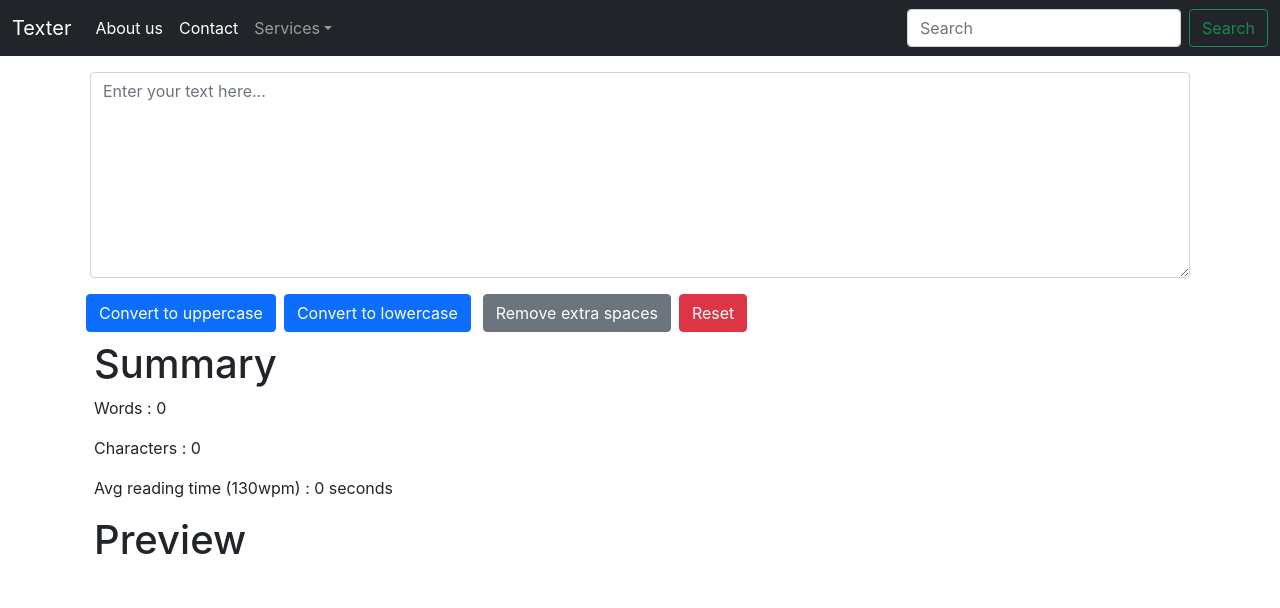
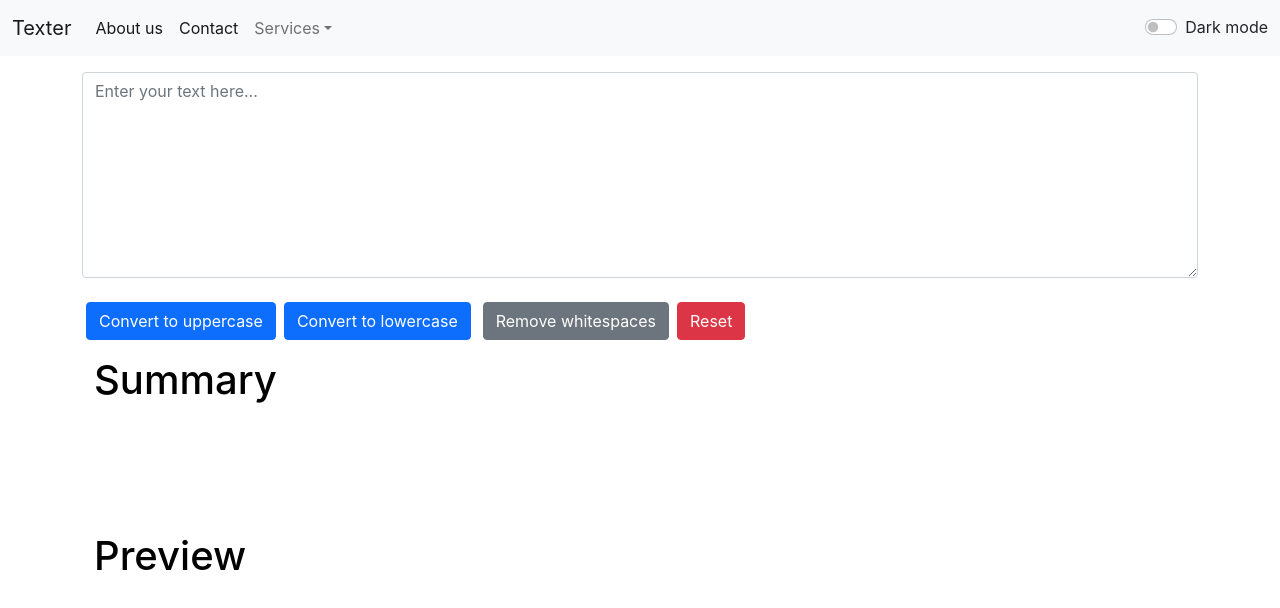
Before and after one commit to Anant-mishra1729/Learning_react, a React (Create React App) app: page / in a window 1280 px wide. Shown: the top 608 px of the page. Built offline with nearby package versions, Linux system fonts and the light colour scheme.

Commit message:
Added dark mode

```diff
--- a/src/App.js
+++ b/src/App.js
@@ -1,16 +1,46 @@
 // import logo from './logo.svg';
 import './App.css';
+//import About from './components/About';
 import Textform from './components/Form';
 import Navbar from './components/Navbar';
+import React, { useState } from 'react'
 
 function App() {
+  const toggleMode = () => {
+    if(mode === 'light')
+    {
+      setMode('dark');
+      document.body.style.backgroundColor = "#292C35"
+      settextColor({
+        headingColor : "orange",
+        textColor : "white"
+      });
+    }
+    else
+    {
+      setMode('light');
+      document.body.style.backgroundColor = "#fff"
+      settextColor({
+        headingColor : "black",
+        textColor : "black"
+      });
+    }
+  }
+
+  const [mode, setMode] = useState('light'); // Hook for dark mode
+  const [textColors, settextColor] = useState({
+    headingColor : "black",
+    textColor : "white"
+  });
+
   return (
     <>
       {/* Used default about_us value from navbar.js*/}
-      <Navbar title="Texter" aboutText="About us" />
+      <Navbar title="Texter" aboutText="About us" mode = {mode} toggleMode = {toggleMode}/>
       <div className="container my-3">
-        <Textform />
+        <Textform textColors = {textColors}/>
       </div>
+      {/* <About/> */}
     </>
   );
 }
--- /dev/null
+++ b/src/components/About.js
@@ -0,0 +1,136 @@
+import React, { useState } from "react";
+
+export default function About() {
+  const [myStyle, setMyStyle] = useState({
+    color: "black",
+    backgroundColor: "white",
+  });
+  const [btnText, setBtnText] = useState("Enable Dark mode");
+
+  const changeStyle = () =>{
+    // Setting light mode
+    if(myStyle.color === "white"){
+        setMyStyle({
+            color: "black",
+            backgroundColor: "white",
+        })
+        setBtnText("Enable Dark mode");
+    }
+    // Setting dark mode
+    else
+    {
+        setMyStyle({
+            color: "white",
+            backgroundColor: "black"
+        })
+        setBtnText("Enable Light mode");
+    }
+  }
+
+  return (
+    <div className="container my-3" style={myStyle}>
+      <h1>About us</h1>
+      <div className="accordion" id="accordionExample">
+        <div className="accordion-item">
+          <h2 className="accordion-header" id="headingOne">
+            <button
+              className="accordion-button"
+              type="button"
+              data-bs-toggle="collapse"
+              data-bs-target="#collapseOne"
+              aria-expanded="true"
+              aria-controls="collapseOne"
+              style={myStyle}
+            >
+              Accordion Item #1
+            </button>
+          </h2>
+          <div
+            id="collapseOne"
+            className="accordion-collapse collapse show"
+            aria-labelledby="headingOne"
+            data-bs-parent="#accordionExample"
+          >
+            <div className="accordion-body" style={myStyle}>
+              <strong>This is the first item's accordion body.</strong> It is
+              shown by default, until the collapse plugin adds the appropriate
+              classes that we use to style each element. These classes control
+              the overall appearance, as well as the showing and hiding via CSS
+              transitions. You can modify any of this with custom CSS or
+              overriding our default variables. It's also worth noting that just
+              about any HTML can go within the <code>.accordion-body</code>,
+              though the transition does limit overflow.
+            </div>
+          </div>
+        </div>
+        <div className="accordion-item">
+          <h2 className="accordion-header" id="headingTwo">
+            <button
+              className="accordion-button collapsed"
+              type="button"
+              data-bs-toggle="collapse"
+              data-bs-target="#collapseTwo"
+              aria-expanded="false"
+              aria-controls="collapseTwo"
+              style={myStyle}
+            >
+              Accordion Item #2
+            </button>
+          </h2>
+          <div
+            id="collapseTwo"
+            className="accordion-collapse collapse"
+            aria-labelledby="headingTwo"
+            data-bs-parent="#accordionExample"
+          >
+            <div className="accordion-body" style={myStyle}>
+              <strong>This is the second item's accordion body.</strong> It is
+              hidden by default, until the collapse plugin adds the appropriate
+              classes that we use to style each element. These classes control
+              the overall appearance, as well as the showing and hiding via CSS
+              transitions. You can modify any of this with custom CSS or
+              overriding our default variables. It's also worth noting that just
+              about any HTML can go within the <code>.accordion-body</code>,
+              though the transition does limit overflow.
+            </div>
+          </div>
+        </div>
+        <div className="accordion-item">
+          <h2 className="accordion-header" id="headingThree">
+            <button
+              className="accordion-button collapsed"
+              type="button"
+              data-bs-toggle="collapse"
+              data-bs-target="#collapseThree"
+              aria-expanded="false"
+              aria-controls="collapseThree"
+              style={myStyle}
+            >
+              Accordion Item #3
+            </button>
+          </h2>
+          <div
+            id="collapseThree"
+            className="accordion-collapse collapse"
+            aria-labelledby="headingThree"
+            data-bs-parent="#accordionExample"
+          >
+            <div className="accordion-body" style={myStyle}>
+              <strong>This is the third item's accordion body.</strong> It is
+              hidden by default, until the collapse plugin adds the appropriate
+              classes that we use to style each element. These classes control
+              the overall appearance, as well as the showing and hiding via CSS
+              transitions. You can modify any of this with custom CSS or
+              overriding our default variables. It's also worth noting that just
+              about any HTML can go within the <code>.accordion-body</code>,
+              though the transition does limit overflow.
+            </div>
+          </div>
+        </div>
+      </div>
+      <div className="my-3">
+        <button className="btn btn-primary" onClick={changeStyle}>{btnText}</button>
+      </div>
+    </div>
+  );
+}
--- a/src/components/Form.js
+++ b/src/components/Form.js
@@ -2,20 +2,22 @@
 
 // Usestate -> Hooks => For handling states in functional based components
 
-export default function Textform() {
+export default function Textform(props) {
+  const headingStyle = {color : props.textColors.headingColor};
+  const textStyle = {color : props.textColors.textColor};
+
   // Convert to uppercase
   const handleUpClick = () => {
     modifyText(text.toUpperCase());
   };
 
-  const removeExtraSpaces = () =>{
-    // modifyText();
-    modifyText(text.replace(/\s\s+/g,' '));
-  }
+  const removeExtraSpaces = () => {
+    modifyText(text.replace(/\s\s+/g, " "));
+  };
 
   // Counting words
   const countWords = () => {
-    let matches = text.match(/\S+/g);
+    let matches = text.match(/\S\S+/g);
     return matches ? matches.length : 0;
   };
 
@@ -24,7 +26,7 @@
     let time_min = countWords() * 0.008;
     let sec = time_min * 60;
     if (time_min < 1) {
-      return sec + " seconds";
+      return sec.toFixed(2) + " seconds";
     } else {
       return (
         Math.floor(time_min) + " minute " + (sec % 60).toFixed(2) + " seconds"
@@ -53,7 +55,7 @@
   return (
     <>
       <div>
-        <div className="mb-3 mx-2 my-1">
+        <div className="mb-3">
           <textarea
             className="form-control"
             value={text}
@@ -64,7 +66,7 @@
           ></textarea>
         </div>
         <button
-          className="btn btn-primary mx-1"
+          className="btn btn-primary mx-1 my-2"
           id="toUpper"
           onClick={handleUpClick}
         >
@@ -77,8 +79,8 @@
         >
           Convert to lowercase
         </button>
-        <button className = "btn btn-secondary mx-2" onClick={removeExtraSpaces}>
-          Remove extra spaces
+        <button className="btn btn-secondary mx-2" onClick={removeExtraSpaces}>
+          Remove whitespaces
         </button>
         <button className="btn btn-danger" onClick={clearText}>
           Reset
@@ -86,16 +88,16 @@
       </div>
 
       <div className="container my-2">
-        <h1>Summary</h1>
-        <p>Words : {countWords()}</p>
-        <p>Characters : {text.length}</p>
-        <p>
+        <h1 style={headingStyle}>Summary</h1>
+        <p style = {textStyle}>Words : {countWords()}</p>
+        <p style = {textStyle}>Characters : {text.length}</p>
+        <p style = {textStyle}>
           Avg reading time (130wpm) : <span id="readTime">{readTime()}</span>
         </p>
       </div>
       <div className="container my-2">
-        <h1>Preview</h1>
-        <p>{text}</p>
+        <h1 style={headingStyle}>Preview</h1>
+        <p style = {textStyle}>{text}</p>
       </div>
     </>
   );
--- a/src/components/Navbar.js
+++ b/src/components/Navbar.js
@@ -1,51 +1,106 @@
-import React from 'react'
-import PropTypes from 'prop-types'
+import React from "react";
+import PropTypes from "prop-types";
 
 // React functional component
 export default function Navbar(props) {
   return (
     <div>
-            <nav className="navbar navbar-expand-lg navbar-dark bg-dark">
+      <nav
+        className={`navbar navbar-expand-lg navbar-${props.mode} bg-${props.mode}`}
+      >
         <div className="container-fluid">
-                    <a className="navbar-brand" href="/">{props.title}</a>
-                    <button className="navbar-toggler" type="button" data-bs-toggle="collapse" data-bs-target="#navbarSupportedContent" aria-controls="navbarSupportedContent" aria-expanded="false" aria-label="Toggle navigation">
+          <a className="navbar-brand" href="/">
+            {props.title}
+          </a>
+          <button
+            className="navbar-toggler"
+            type="button"
+            data-bs-toggle="collapse"
+            data-bs-target="#navbarSupportedContent"
+            aria-controls="navbarSupportedContent"
+            aria-expanded="false"
+            aria-label="Toggle navigation"
+          >
             <span className="navbar-toggler-icon"></span>
           </button>
           <div className="collapse navbar-collapse" id="navbarSupportedContent">
             <ul className="navbar-nav me-auto mb-2 mb-lg-0">
               <li className="nav-item">
-                                <a className="nav-link active" aria-current="page" href="/">About us</a>
+                <a className="nav-link active" aria-current="page" href="/">
+                  About us
+                </a>
               </li>
               <li>
-                                <a className="nav-link active" aria-current="page" href="/">Contact</a>
+                <a className="nav-link active" aria-current="page" href="/">
+                  Contact
+                </a>
               </li>
               <li className="nav-item dropdown">
-                                <a className="nav-link dropdown-toggle" href="/" id="navbarDropdown" role="button" data-bs-toggle="dropdown" aria-expanded="false">
+                <a
+                  className="nav-link dropdown-toggle"
+                  href="/"
+                  id="navbarDropdown"
+                  role="button"
+                  data-bs-toggle="dropdown"
+                  aria-expanded="false"
+                >
                   Services
                 </a>
                 <ul className="dropdown-menu" aria-labelledby="navbarDropdown">
-                                    <li><a className="dropdown-item" href="/">Action</a></li>
-                                    <li><a className="dropdown-item" href="/">Another action</a></li>
-                                    <li><hr className="dropdown-divider" /></li>
-                                    <li><a className="dropdown-item" href="/">Something else here</a></li>
+                  <li>
+                    <a className="dropdown-item" href="/">
+                      Action
+                    </a>
+                  </li>
+                  <li>
+                    <a className="dropdown-item" href="/">
+                      Another action
+                    </a>
+                  </li>
+                  <li>
+                    <hr className="dropdown-divider" />
+                  </li>
+                  <li>
+                    <a className="dropdown-item" href="/">
+                      Something else here
+                    </a>
+                  </li>
                 </ul>
               </li>
             </ul>
-                        <form className="d-flex">
-                            <input className="form-control me-2" type="search" placeholder="Search" aria-label="Search" />
-                            <button className="btn btn-outline-success" type="submit">Search</button>
-                        </form>
+            {/* <form className="d-flex">
+              <input
+                className="form-control me-2"
+                type="search"
+                placeholder="Search"
+                aria-label="Search"
+              />
+              <button className="btn btn-outline-success" type="submit">
+                Search
+              </button>
+            </form> */}
+            <div className={`form-check form-switch text-${props.mode ==='light'?'dark':'light'}`}>
+              <input
+                className="form-check-input"
+                type="checkbox"
+                id="modeCheckBox"
+                onClick = {props.toggleMode}
+              />
+              <label className="form-check-label" htmlFor="flexSwitchCheckDefault">
+                {props.mode ==='light'?'Dark':'Light'} mode
+              </label>
+            </div>
           </div>
         </div>
       </nav>
     </div>
-    )
+  );
 }
 
 Navbar.propTypes = {
-    title: PropTypes.string.isRequired
-}
+  title: PropTypes.string.isRequired,
+};
 
 Navbar.defaultProps = {
-    title: "Set title"
-}
+  title: "Set title",
+};
```
Lines whose indentation alone changed are shown as unchanged.
